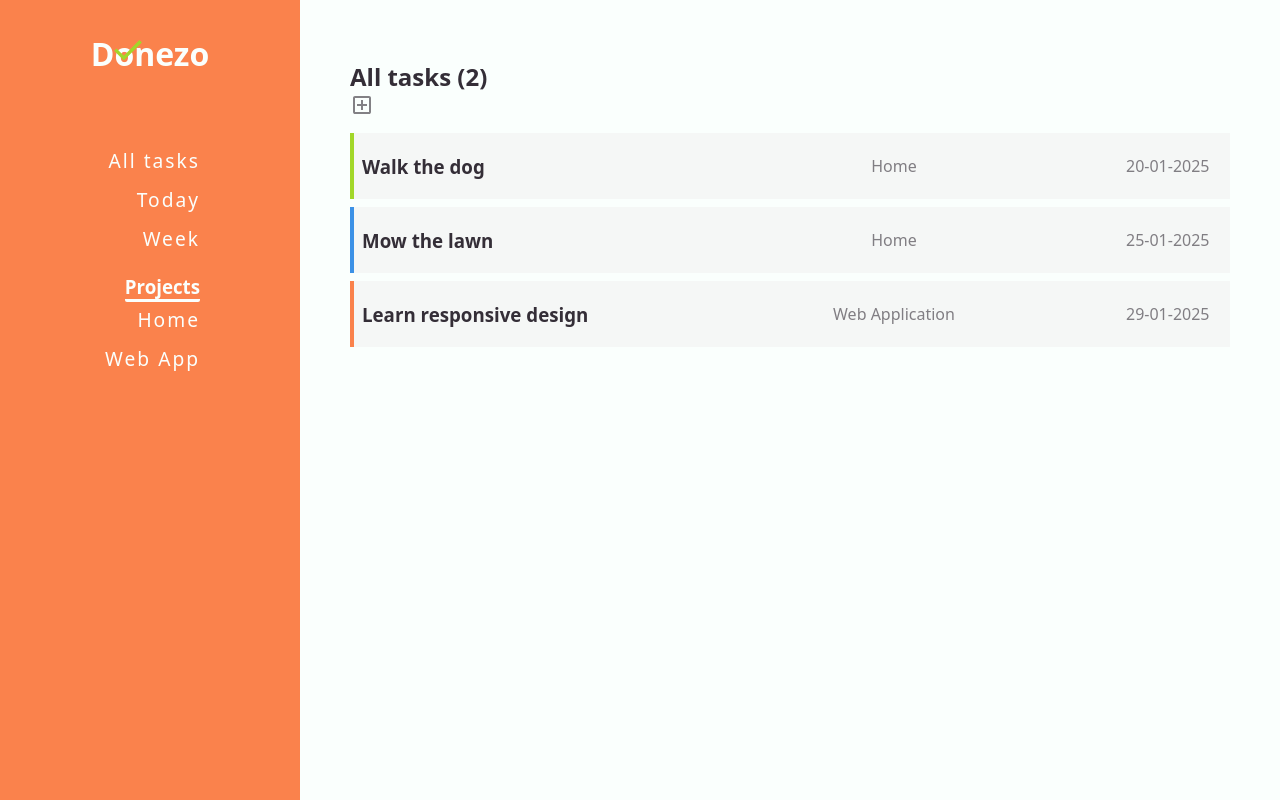
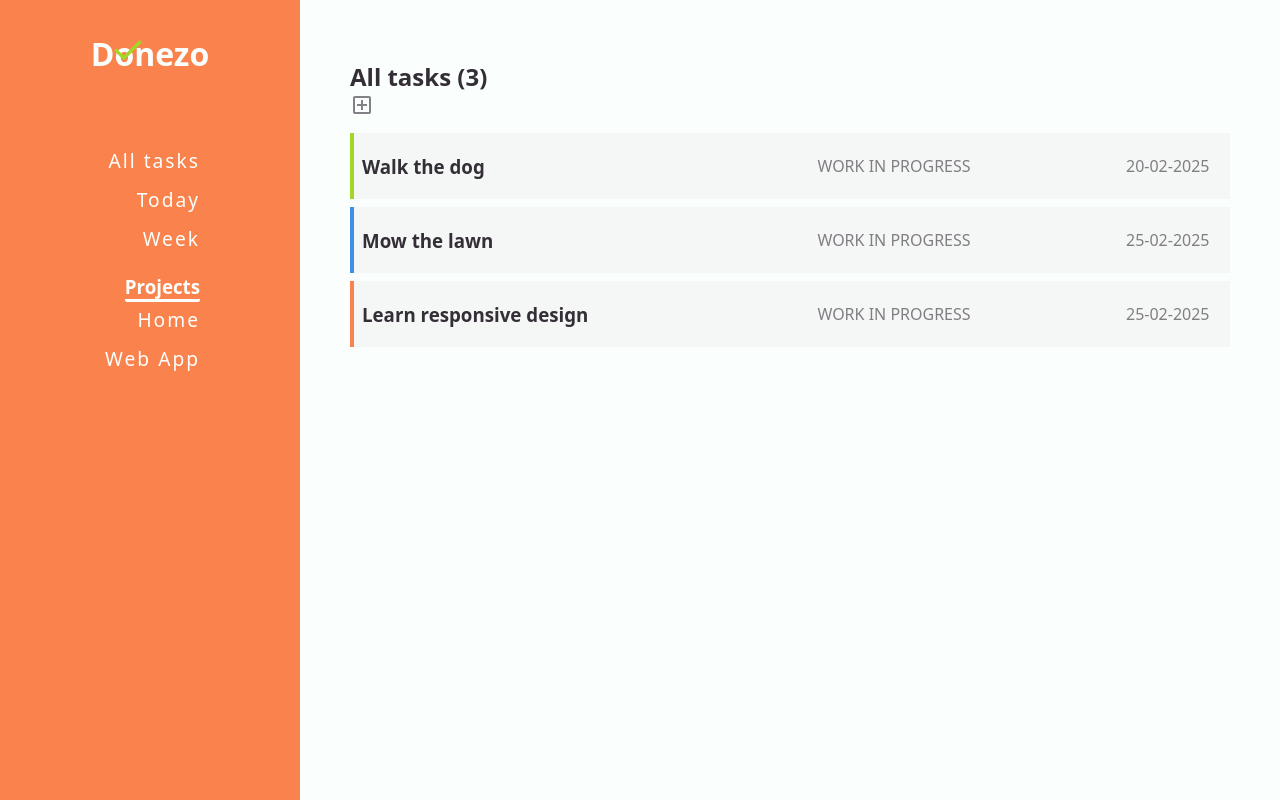
Before and after one commit to schunsie/donezo, a website built with webpack: page src/index.html in a window 1280 px wide. Built offline with nearby package versions, Linux system fonts and the light colour scheme.

Commit message:
convert html to js

```diff
--- a/src/index.html
+++ b/src/index.html
@@ -22,7 +22,7 @@
     </div>
 
     <div class="content">
-        <div class="instruction">
+        <!-- <div class="instruction">
             <img src="media/icons/arrowDown.svg">
             <p id="dragInstr">Drag the page down to open the menu</p>
             <p id="clickInstr">Click to open</p>
@@ -50,7 +50,7 @@
                     <div class="info-date">29-01-2025</div>
                 </li>
             </ul>
-        </div>
+        </div> -->
     </div>
 </body>
 </html>
--- a/src/js/createElements.js
+++ b/src/js/createElements.js
@@ -1,4 +1,6 @@
 import { addTaskToProject, Task } from ".";
+import { renderAllTasksPage } from "./ui";
+import dragIcon from '../media/icons/arrowDown.svg';
 
 function createTaskForm() {
     const form = document.createElement('form');
@@ -67,9 +69,26 @@ function createTaskForm() {
         const dueDate = dateInputField.value;
         const desc = descInputField.value;
         const priority = priorInput.value;
-        addTaskToProject(new Task(title, desc, dueDate, priority))
+        addTaskToProject(new Task(title, desc, dueDate, priority));
+        form.reset();
+        renderAllTasksPage();
+
     }
 }
 
+function createInformationBar() {
+    const instructions = document.createElement('div');
+    instructions.classList.add('instruction');
 
-export { createTaskForm }
+    const icon = document.createElement('img');
+    icon.src = dragIcon;
+    instructions.appendChild(icon);
+
+    instructions.innerHTML += `
+        <p id="dragInstr">Drag the page down to open the menu</p>
+        <p id="clickInstr">Click to open</p>
+    `;
+
+    return instructions;
+}
+export { createTaskForm, createInformationBar }
--- a/src/js/index.js
+++ b/src/js/index.js
@@ -1,5 +1,6 @@
 import '../style.css';
-import { touchStartHandler, touchMoveHandler } from './ui';
+import './ui.js';
+import { renderAllTasksPage } from './ui.js';
 
 class Task {
     constructor(title, desc, dueDate, priority) {
@@ -22,12 +23,12 @@ class Project {
     };
 };
 
-function addTaskToProject(task, project=defaultList) {
+function addTaskToProject(task, project=defaultProject) {
     project.tasks.push(task);
     console.log(projects);
 }
 
-function removeTaskFromProject(task, project=defaultList) {
+function removeTaskFromProject(task, project) {
     project.tasks = project.tasks.filter((projectTask) => projectTask !== task);
 };
 
@@ -35,20 +36,32 @@ function createNewProject(name) {
     projects.push(new Project(name));
 }
 
+const getProjects = () => {return [...projects]};
+
+function getTasks() {
+    const projectArray = getProjects();
+
+    const tasks = projectArray.flatMap(project => {
+        return project.tasks;
+    });
+
+    return tasks;
+}
+
+const defaultProject = new Project('Home');
+const projects = [defaultProject]
 
 
 // Testing
-const defaultList = new Project('Home');
-const projects = [defaultList]
-
-addTaskToProject(new Task('Walk the dog', 'lorem ipsem', '20-02-2025', 2));
-addTaskToProject(new Task('Mow the lawn', 'lorem ipsem', '25-02-2025', 2));
-
-console.log(defaultList);
-console.log(projects);
+addTaskToProject(new Task('Walk the dog', 'lorem ipsem', '20-02-2025', 1));
+addTaskToProject(new Task('Mow the lawn', 'lorem ipsem', '25-02-2025', 0));
 
 createNewProject('Web App');
-addTaskToProject(new Task('Mow the lawn', 'lorem ipsem', '25-02-2025', 2), projects[1]);
-console.log(projects);
+addTaskToProject(new Task('Learn responsive design', 'lorem ipsem', '25-02-2025', 2), projects[1]);
 
-export {addTaskToProject, Task}
+
+// Initial render
+renderAllTasksPage();
+
+
+export {addTaskToProject, Task, getProjects, getTasks}
--- /dev/null
+++ b/src/js/pages/allTasks.js
@@ -0,0 +1,88 @@
+import addIcon from '../../media/icons/addBox.svg';
+import { getTasks } from '..';
+import { openTaskForm } from '../ui';
+{/*
+<div class="project">
+<div class="project-header">
+    <h2>All tasks (2)</h2>
+    <button class="new-task"><img src="media/icons/addBox.svg"></button>
+</div>
+
+<ul class="task-list">
+    <li class="task soon">
+        <h3>Walk the dog</h3>
+        <div class="info-project">Home</div>
+        <div class="info-date">20-01-2025</div>
+    </li>
+    <li class="task chill">
+        <h3>Mow the lawn</h3>
+        <div class="info-project">Home</div>
+        <div class="info-date">25-01-2025</div>
+    </li>
+    <li class="task urgent">
+        <h3>Learn responsive design</h3>
+        <div class="info-project">Web Application</div>
+        <div class="info-date">29-01-2025</div>
+    </li>
+</ul>
+</div>
+*/}
+
+export function createAllTaskPage() {
+    const page = document.createElement('div');
+    page.classList.add('project');
+
+    const header = document.createElement('div');
+    header.classList.add('project-header');
+
+    const headerText = document.createElement('h2');
+    headerText.textContent = `All tasks (${getTasks().length})`;
+    const addBtn = document.createElement('button');
+    addBtn.classList.add('new-task');
+    const icon = document.createElement('img');
+    icon.src = addIcon;
+    addBtn.appendChild(icon);
+    header.appendChild(headerText);
+    header.appendChild(addBtn);
+    page.appendChild(header);
+
+    addBtn.addEventListener('click', openTaskForm);
+
+    const taskList = document.createElement('ul');
+    taskList.classList.add('task-list');
+
+    const tasks = getTasks();
+    tasks.forEach(task => {
+        taskList.appendChild(createTaskItem(task));
+    })
+
+
+    page.appendChild(taskList);
+    return page;
+}
+
+function createTaskItem(task) {
+    const li = document.createElement('li');
+    li.classList.add('task')
+
+    // TODO: find a way to get project name of tasks
+    li.innerHTML = `
+        <h3>${task.title}</h3>
+        <div class="info-project">WORK IN PROGRESS</div>
+        <div class="info-date">${task.dueDate}</div>
+    `
+
+    switch (task.priority) {
+        case 0:
+            li.classList.add('chill');
+            break;
+        case 1:
+            li.classList.add('soon');
+            break;
+        case 2:
+            li.classList.add('urgent');
+            break;
+    }
+
+    return li;
+}
--- a/src/js/ui.js
+++ b/src/js/ui.js
@@ -1,24 +1,31 @@
-import { createTaskForm } from "./createElements";
+import { createTaskForm, createInformationBar } from "./createElements";
 import {touchStartHandler, touchEndHandler, touchMoveHandler} from "./touchControls";
+import { createAllTaskPage } from "./pages/allTasks";
 
 const content = document.querySelector('.content');
-const slider = document.querySelector('.instruction');
-slider.addEventListener('touchstart', touchStartHandler);
-slider.addEventListener('touchmove', touchMoveHandler);
-slider.addEventListener('touchend', touchEndHandler);
-
-const newBtn = document.querySelector('.new-task');
-newBtn.addEventListener('click', openTaskForm);
 
 function openTaskForm() {
     content.innerHTML = '';
 
     const form = createTaskForm();
-
     content.appendChild(form);
 }
 
+function renderInformationBar() {
+    const instructions = createInformationBar();
+    content.appendChild(instructions);
+
+    instructions.addEventListener('touchstart', touchStartHandler);
+    instructions.addEventListener('touchmove', touchMoveHandler);
+    instructions.addEventListener('touchend', touchEndHandler);
+}
+
+function renderAllTasksPage() {
+    content.innerHTML = '';
+    renderInformationBar();
+    content.appendChild(createAllTaskPage());
+}
 // dev
 // openTaskForm()
 
-export { touchStartHandler, touchMoveHandler, touchEndHandler }
+export { renderAllTasksPage, openTaskForm }
--- a/src/style.css
+++ b/src/style.css
@@ -145,7 +145,7 @@ body {
     color: var(--raisin-black);
     display: flex;
     flex-direction: column;
-    padding: 25px;
+    padding-top: 25px;
 
     p {
         opacity: 0.6;
@@ -176,7 +176,8 @@ body {
     }
 }
 
-.project {
+.project,
+.task-form {
     width: 85vw;
     margin: 0 auto;
 }
```
